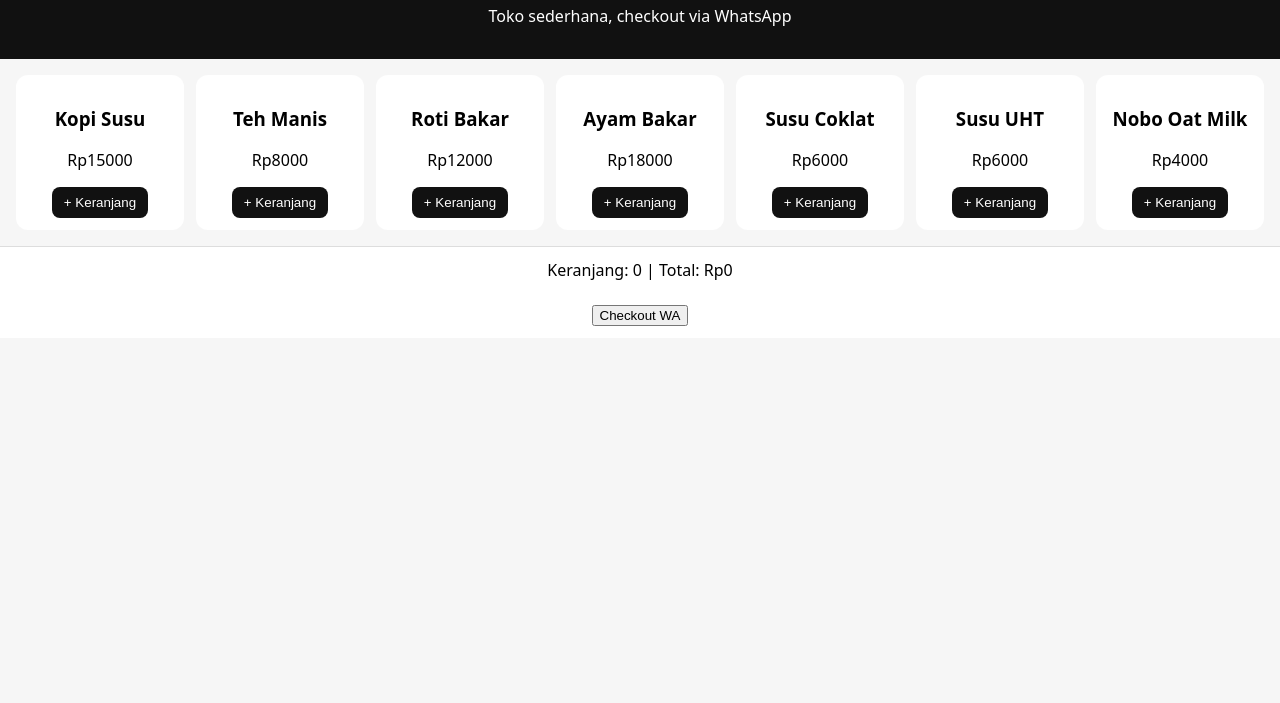
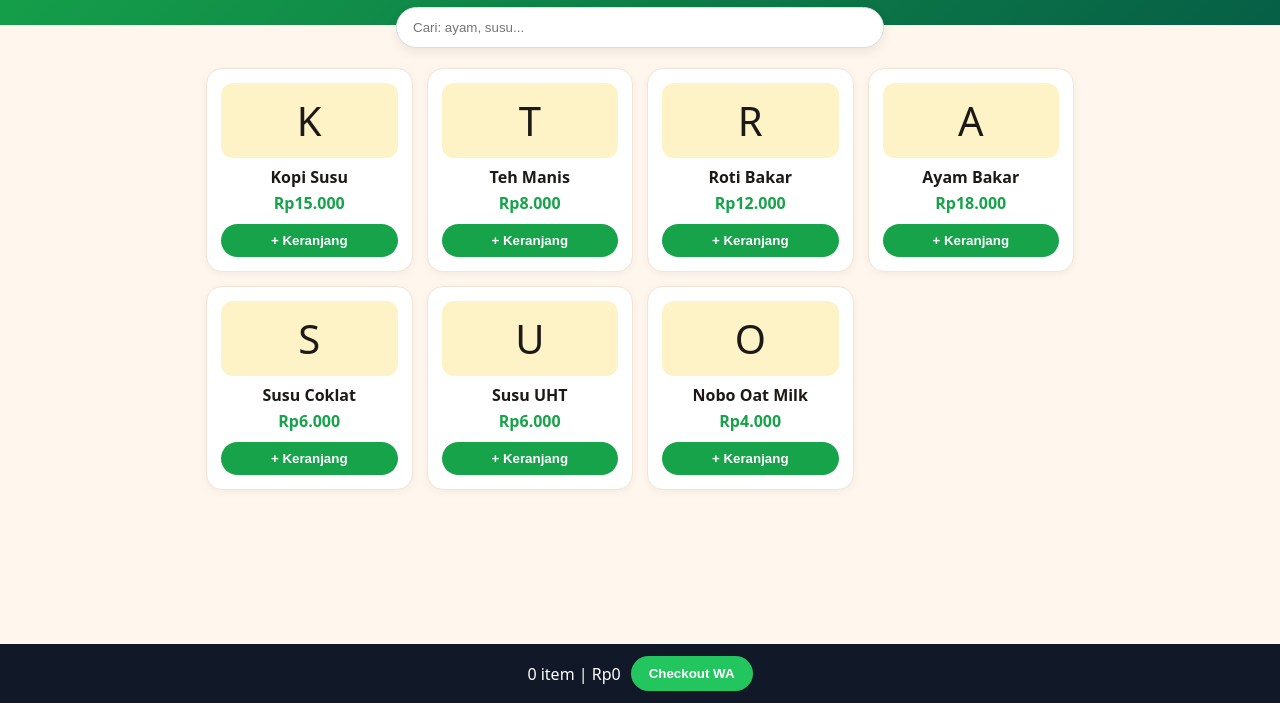
Before and after one commit to syifasanti83/santisyifa, a website: page index.html in a window 1280 px wide. Shown: the part 97-800 px from the top of the page. Drawn offline with Linux system fonts and the light colour scheme.

Commit message:
percantik tampilan toko

```diff
--- a/index.html
+++ b/index.html
@@ -5,46 +5,63 @@
 <meta name="viewport" content="width=device-width, initial-scale=1" />
 <title>Sipsan Toko</title>
 <style>
-body{font-family:system-ui;margin:0;background:#f6f6f6}
-header{background:#111;color:#fff;padding:16px;text-align:center}
-.grid{display:grid;grid-template-columns:repeat(auto-fill,minmax(160px,1fr));gap:12px;padding:16px}
-.card{background:#fff;border-radius:12px;padding:12px;text-align:center}
-.card button{background:#111;color:#fff;border:0;border-radius:8px;padding:8px 12px}
-#cart{position:sticky;bottom:0;background:#fff;border-top:1px solid #ddd;padding:12px;text-align:center}
+*{box-sizing:border-box}
+body{font-family:system-ui,-apple-system,Segoe UI,Roboto;margin:0;background:#fff7ed;color:#1c1917}
+header{background:linear-gradient(135deg,#16a34a,#065f46);color:#fff;padding:28px 16px;text-align:center}
+header h1{margin:0;font-size:28px}
+header p{margin:6px 0 0;opacity:.9}
+.search{max-width:520px;margin:-18px auto 0;padding:0 16px}
+.search input{width:100%;padding:12px 16px;border-radius:999px;border:1px solid #ddd;box-shadow:0 4px 12px rgba(0,0,0,.08)}
+.grid{display:grid;grid-template-columns:repeat(auto-fill,minmax(170px,1fr));gap:14px;padding:20px 16px 90px;max-width:900px;margin:0 auto}
+.card{background:#fff;border:1px solid #f0e6d8;border-radius:16px;padding:14px;text-align:center;box-shadow:0 2px 8px rgba(0,0,0,.05)}
+.card .img{font-size:40px;background:#fef3c7;border-radius:12px;padding:10px;margin-bottom:8px}
+.card h3{margin:8px 0 4px;font-size:16px}
+.price{color:#16a34a;font-weight:700;margin:0 0 10px}
+.card button{background:#16a34a;color:#fff;border:0;border-radius:999px;padding:9px 14px;width:100%;font-weight:600}
+.card button:active{transform:scale(.97)}
+#cart{position:fixed;left:0;right:0;bottom:0;background:#111827;color:#fff;padding:12px 16px;display:flex;gap:10px;align-items:center;justify-content:center}
+#cart button{background:#22c55e;border:0;color:#fff;border-radius:999px;padding:10px 18px;font-weight:700}
 </style>
 </head>
 <body>
-<header><h1>Sipsan Toko</h1><p>Toko sederhana, checkout via WhatsApp</p></header>
+<header><h1>Sipsan Toko</h1><p>Segar, murah, pesan via WhatsApp</p></header>
+<div class="search"><input id="q" placeholder="Cari: ayam, susu..." oninput="render()" /></div>
 <div class="grid" id="list"></div>
-<div id="cart">Keranjang: <span id="count">0</span> | Total: Rp<span id="total">0</span><br><br><button onclick="checkout()">Checkout WA</button></div>
+<div id="cart"><span><span id="count">0</span> item | Rp<span id="total">0</span></span><button onclick="checkout()">Checkout WA</button></div>
 <script>
 const WA_NUMBER = "6280000000000";
 const products = [
-  {id:1,name:"Kopi Susu",price:15000},
-  {id:2,name:"Teh Manis",price:8000},
-  {id:3,name:"Roti Bakar",price:12000},
-  {id:4,name:"Ayam Bakar",price:18000},
-  {id:5,name:"Susu Coklat",price:6000},
-  {id:6,name:"Susu UHT",price:6000},
-  {id:7,name:"Nobo Oat Milk",price:4000}
+  {id:1,name:"Kopi Susu",price:15000,icon:"K"},
+  {id:2,name:"Teh Manis",price:8000,icon:"T"},
+  {id:3,name:"Roti Bakar",price:12000,icon:"R"},
+  {id:4,name:"Ayam Bakar",price:18000,icon:"A"},
+  {id:5,name:"Susu Coklat",price:6000,icon:"S"},
+  {id:6,name:"Susu UHT",price:6000,icon:"U"},
+  {id:7,name:"Nobo Oat Milk",price:4000,icon:"O"}
 ];
 let cart = [];
-const list = document.getElementById("list");
-products.forEach(p=>{
-  const d=document.createElement("div");
-  d.className="card";
-  d.innerHTML=`<h3>${p.name}</h3><p>Rp${p.price}</p><button onclick="add(${p.id})">+ Keranjang</button>`;
-  list.appendChild(d);
-});
+function render(){
+  const q=document.getElementById("q").value.toLowerCase();
+  const list=document.getElementById("list");
+  list.innerHTML="";
+  products.filter(p=>p.name.toLowerCase().includes(q)).forEach(p=>{
+    const d=document.createElement("div");
+    d.className="card";
+    d.innerHTML=`<div class="img">${p.icon}</div><h3>${p.name}</h3><p class="price">Rp${p.price.toLocaleString("id-ID")}</p><button onclick="add(${p.id})">+ Keranjang</button>`;
+    list.appendChild(d);
+  });
+}
 function add(id){
   cart.push(products.find(p=>p.id===id));
   document.getElementById("count").textContent=cart.length;
-  document.getElementById("total").textContent=cart.reduce((s,p)=>s+p.price,0);
+  document.getElementById("total").textContent=cart.reduce((s,p)=>s+p.price,0).toLocaleString("id-ID");
 }
 function checkout(){
-  const text=encodeURIComponent("Halo, saya mau pesan: "+cart.map(p=>p.name).join(", ")+" Total Rp"+cart.reduce((s,p)=>s+p.price,0));
+  if(!cart.length){alert("Keranjang masih kosong");return}
+  const text=encodeURIComponent("Halo Sipsan, saya mau pesan: "+cart.map(p=>p.name).join(", ")+" Total Rp"+cart.reduce((s,p)=>s+p.price,0));
   window.open(`https://wa.me/${WA_NUMBER}?text=${text}`,"_blank");
 }
+render();
 </script>
 </body>
 </html>
```
